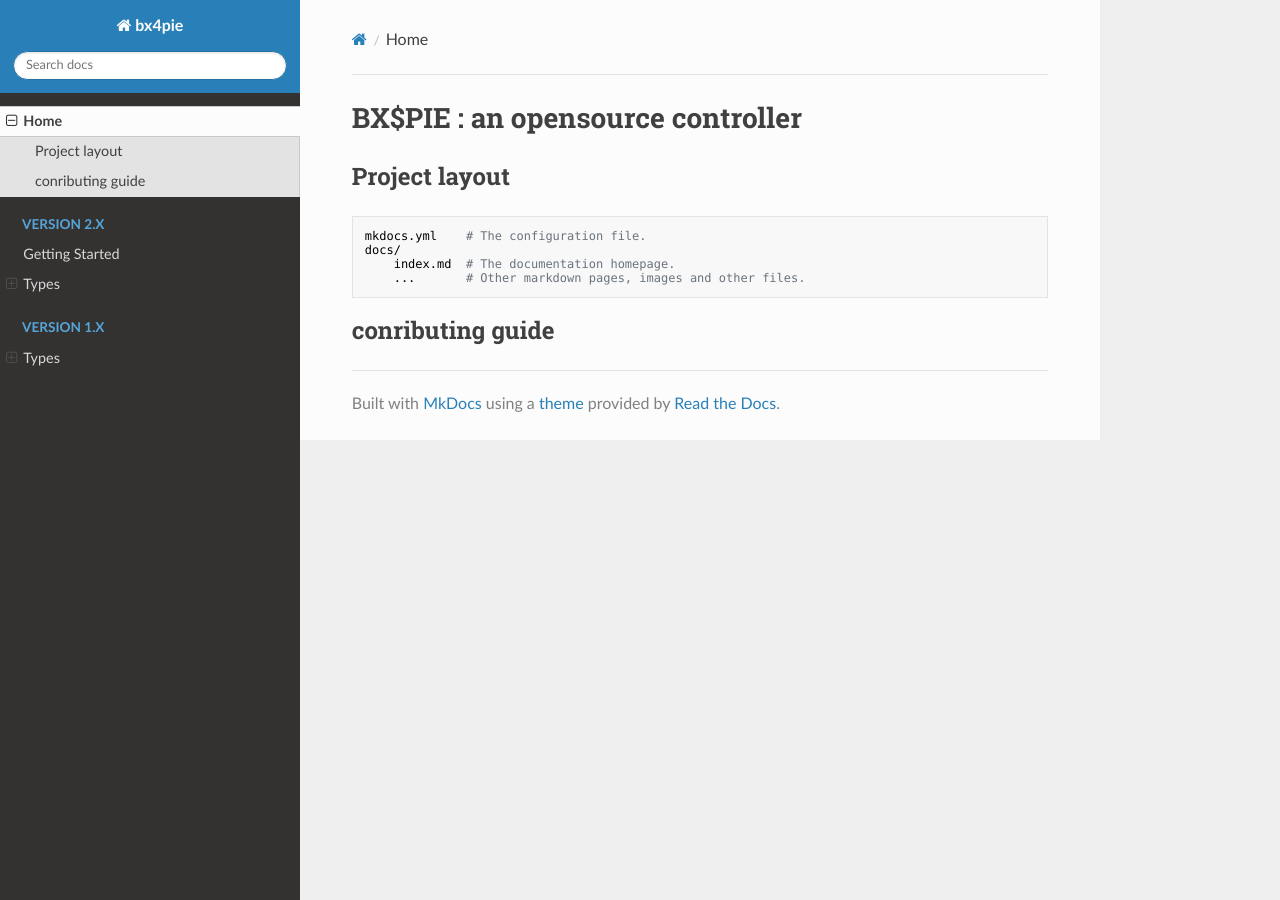
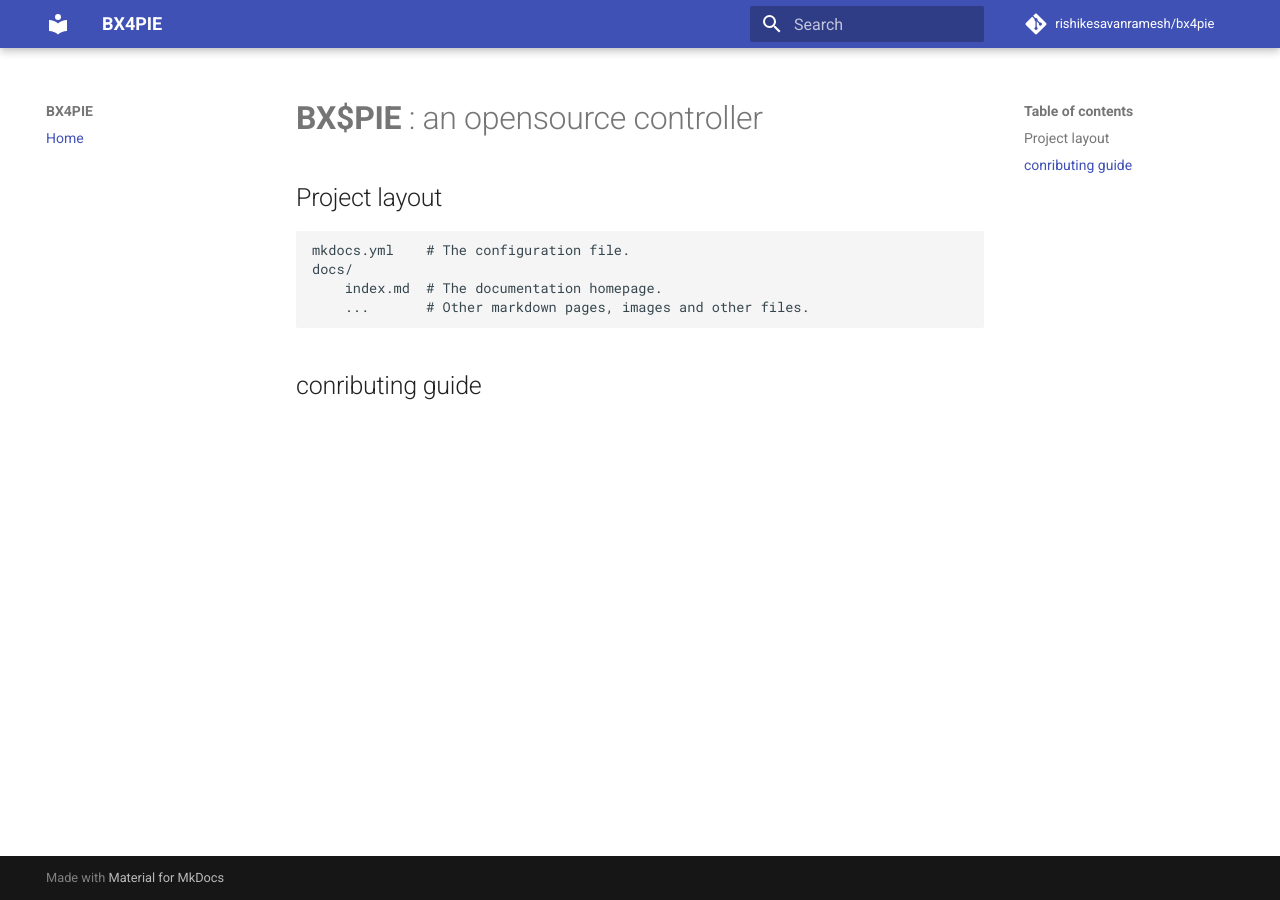
Before and after one commit to RishikesavanRamesh/bx4pie, an MkDocs documentation site: the page built from docs/index.md, in a window 1280 px wide. Built offline with MkDocs 1.6.1 and Material for MkDocs 9.7.7, drawn with Linux system fonts in a browser that asks for light colours; nearby versions of some CDN libraries; comment, search, counter and statistics services are not loaded.

Commit message:
Update mkdocs.yml

```diff
--- a/mkdocs.yml
+++ b/mkdocs.yml
@@ -1,15 +1,10 @@
-site_name: bx4pie
-site_url:
+site_name: BX4PIE
+site_description: 'An Opensource controller for your DIY robots'
+site_author: 'Rishikesavan Ramesh'
+docs_dir: docs/
+repo_name: 'rishikesavanramesh/bx4pie'
+repo_url: 'https://github.com/RishikesavanRamesh/bx4pie/'
 nav:
     - Home: index.md
-    - Version 2.x:
-        - Getting Started: v2/getting-started.md
-        - Types:
-            - Comments: v2/types/comments.md
-    - Version 1.x:
-        - Types:
-            - Comments: v1/types/comments.md
-            - Posts: v1/types/posts.md
-
-
-theme: readthedocs
+theme:
+  name: 'material'
```
